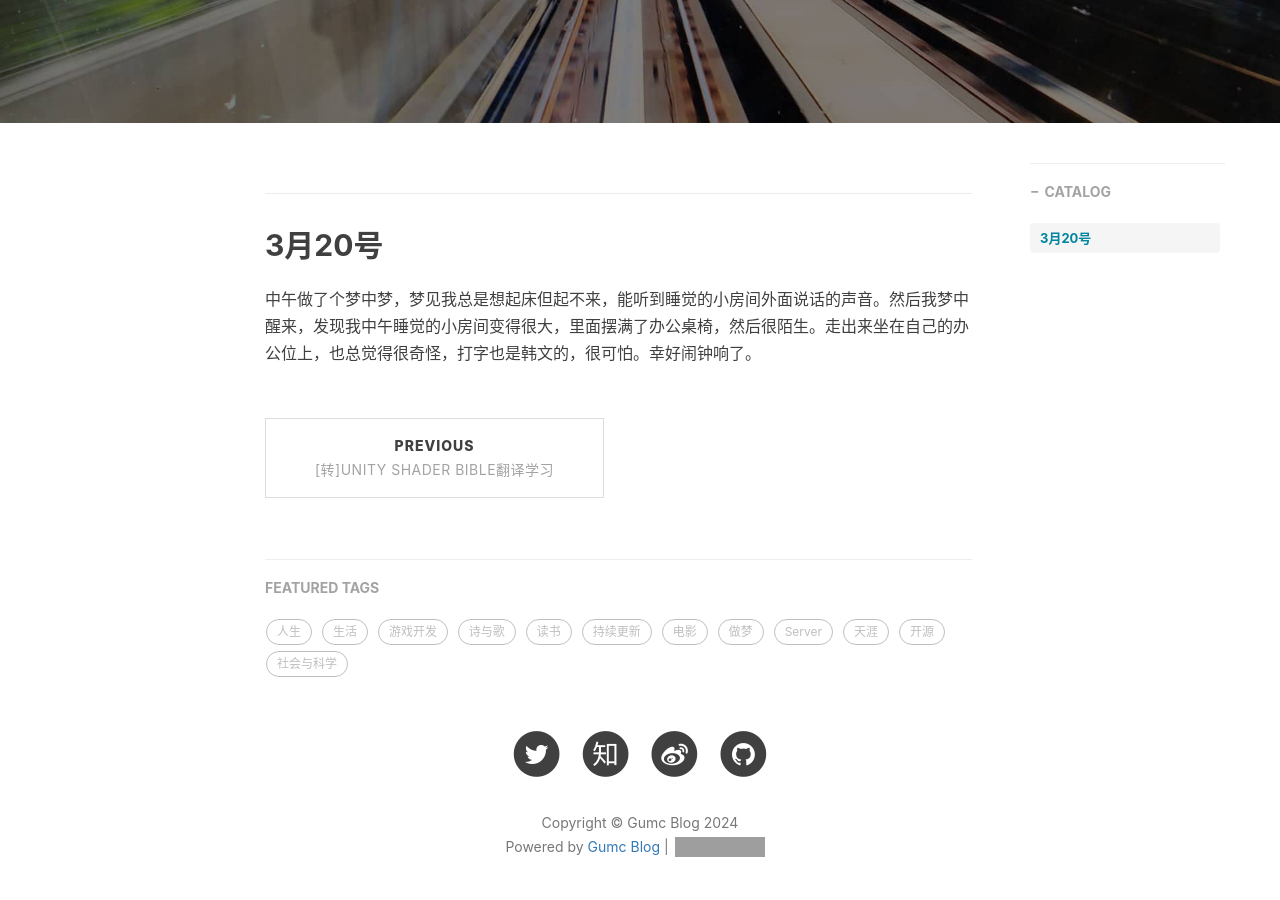
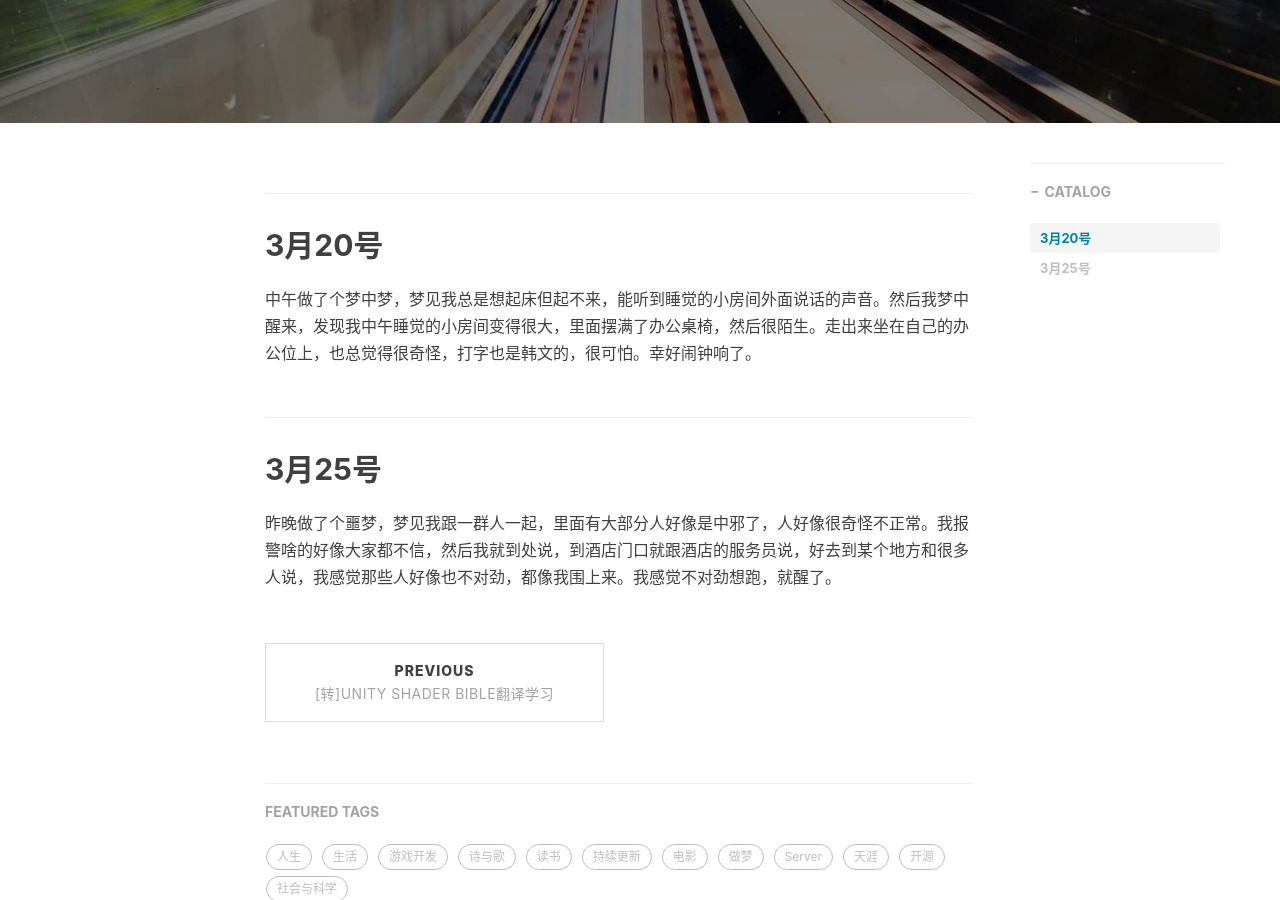
Before and after one commit to gumcstronger/gumcstronger.github.io, a Jekyll site: the page built from _posts/2024/2024-03-20-dream-something.md, in a window 1280 px wide and 900 px high, scrolled down 400 px. Built offline with Jekyll 4.4.1, drawn with Linux system fonts in a browser that asks for light colours; comment, search, counter and statistics services are not loaded; grey boxes are pictures that could not be loaded.

Commit message:
Update 2024-03-20-dream-something.md

```diff
--- a/_posts/2024/2024-03-20-dream-something.md
+++ b/_posts/2024/2024-03-20-dream-something.md
@@ -13,3 +13,7 @@ tags:
 ## 3月20号
 
 中午做了个梦中梦，梦见我总是想起床但起不来，能听到睡觉的小房间外面说话的声音。然后我梦中醒来，发现我中午睡觉的小房间变得很大，里面摆满了办公桌椅，然后很陌生。走出来坐在自己的办公位上，也总觉得很奇怪，打字也是韩文的，很可怕。幸好闹钟响了。
+
+## 3月25号
+
+昨晚做了个噩梦，梦见我跟一群人一起，里面有大部分人好像是中邪了，人好像很奇怪不正常。我报警啥的好像大家都不信，然后我就到处说，到酒店门口就跟酒店的服务员说，好去到某个地方和很多人说，我感觉那些人好像也不对劲，都像我围上来。我感觉不对劲想跑，就醒了。
```
